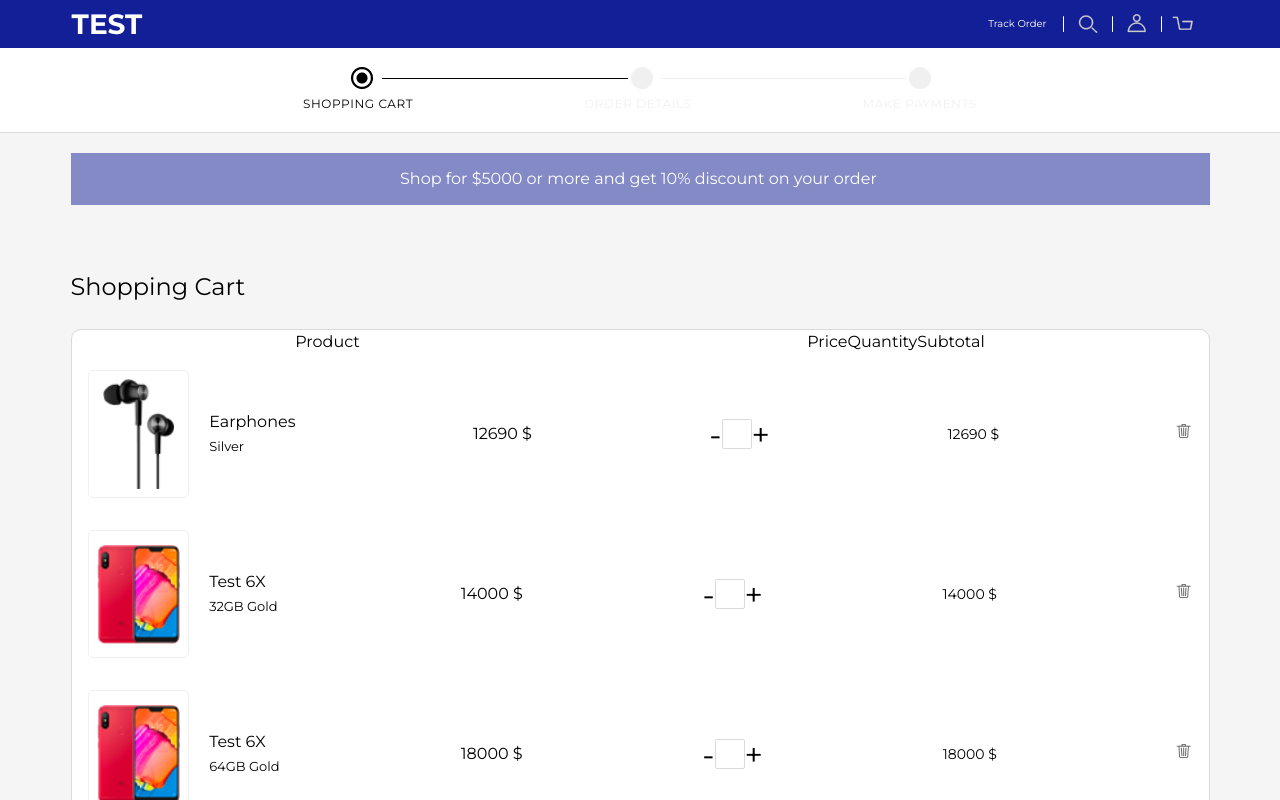
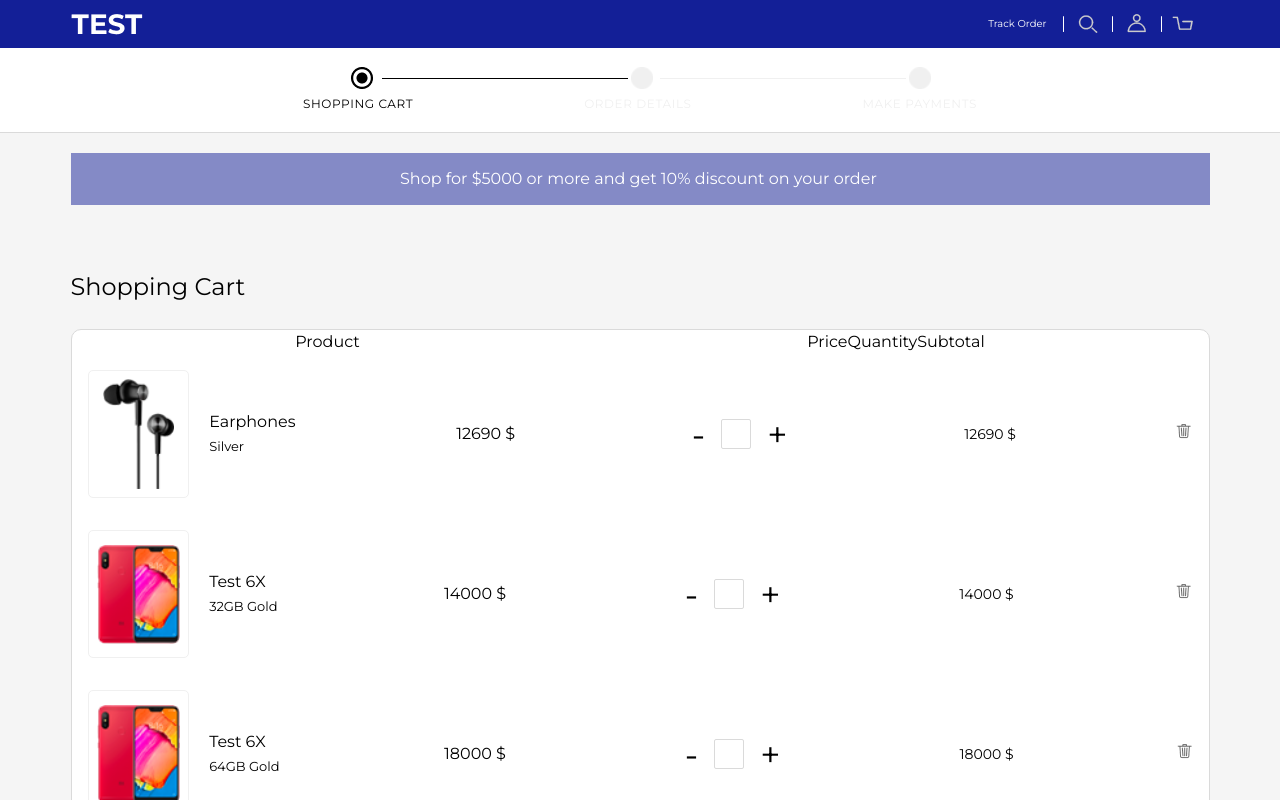
Before and after one commit to Hritvik-Mohan/codemonk-tech-assignment, a React (Vite) app: page / in a window 1280 px wide. Shown: the top 800 px of the page. Built offline with nearby package versions, Linux system fonts and the light colour scheme.

Commit message:
Update Item Count CSS

```diff
--- a/src/components/ItemCount/ItemCount.css
+++ b/src/components/ItemCount/ItemCount.css
@@ -12,9 +12,10 @@
 }
 
 .item-count__decrement, .item-count__increment {
-    font-size: 2rem;
+    font-size: 2.2rem;
     border: none;
     background-color: var(--clr-light);
+    margin-inline: 1rem;
 }
 
 @media (min-width: 480px) {
```
